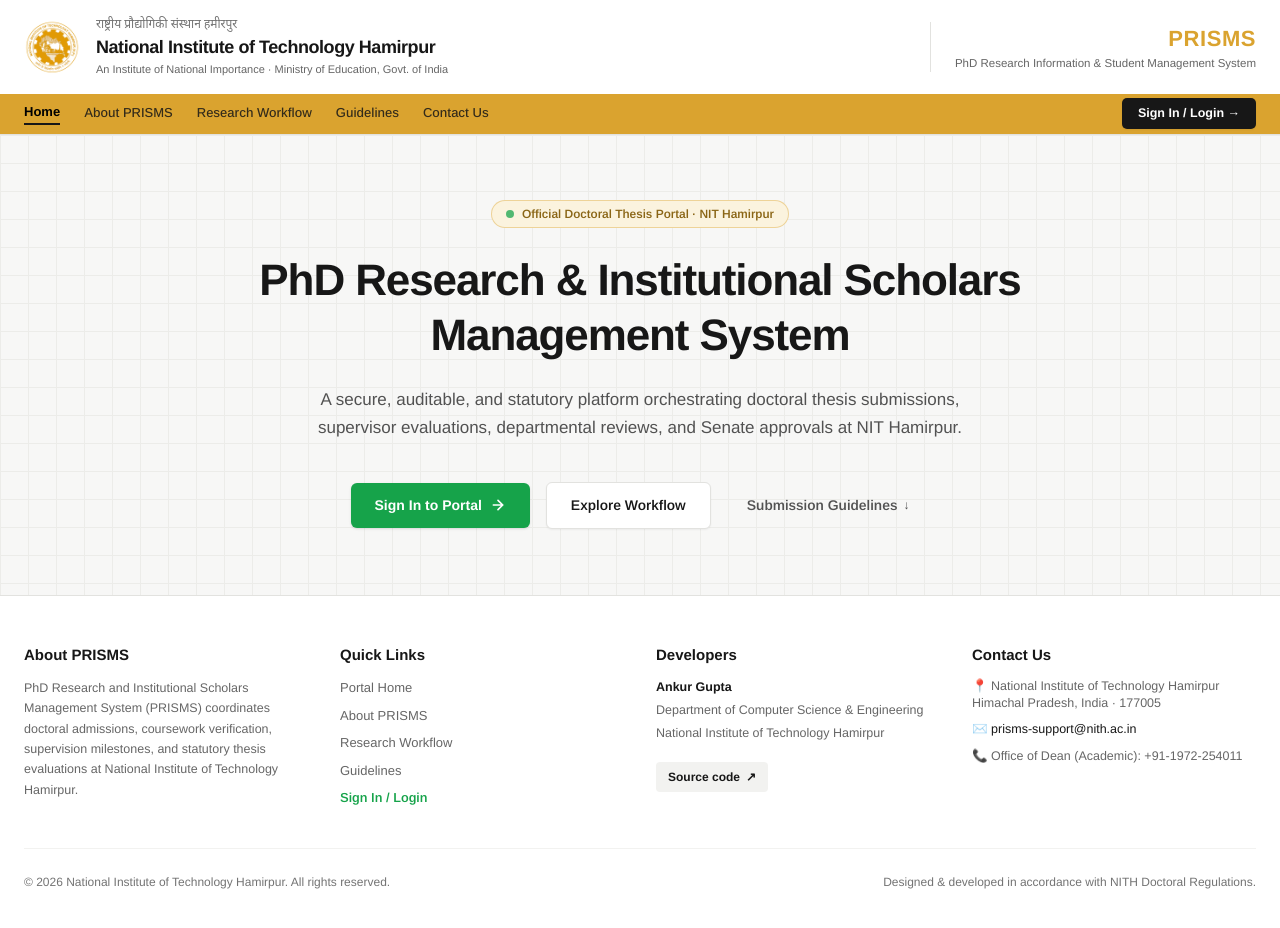
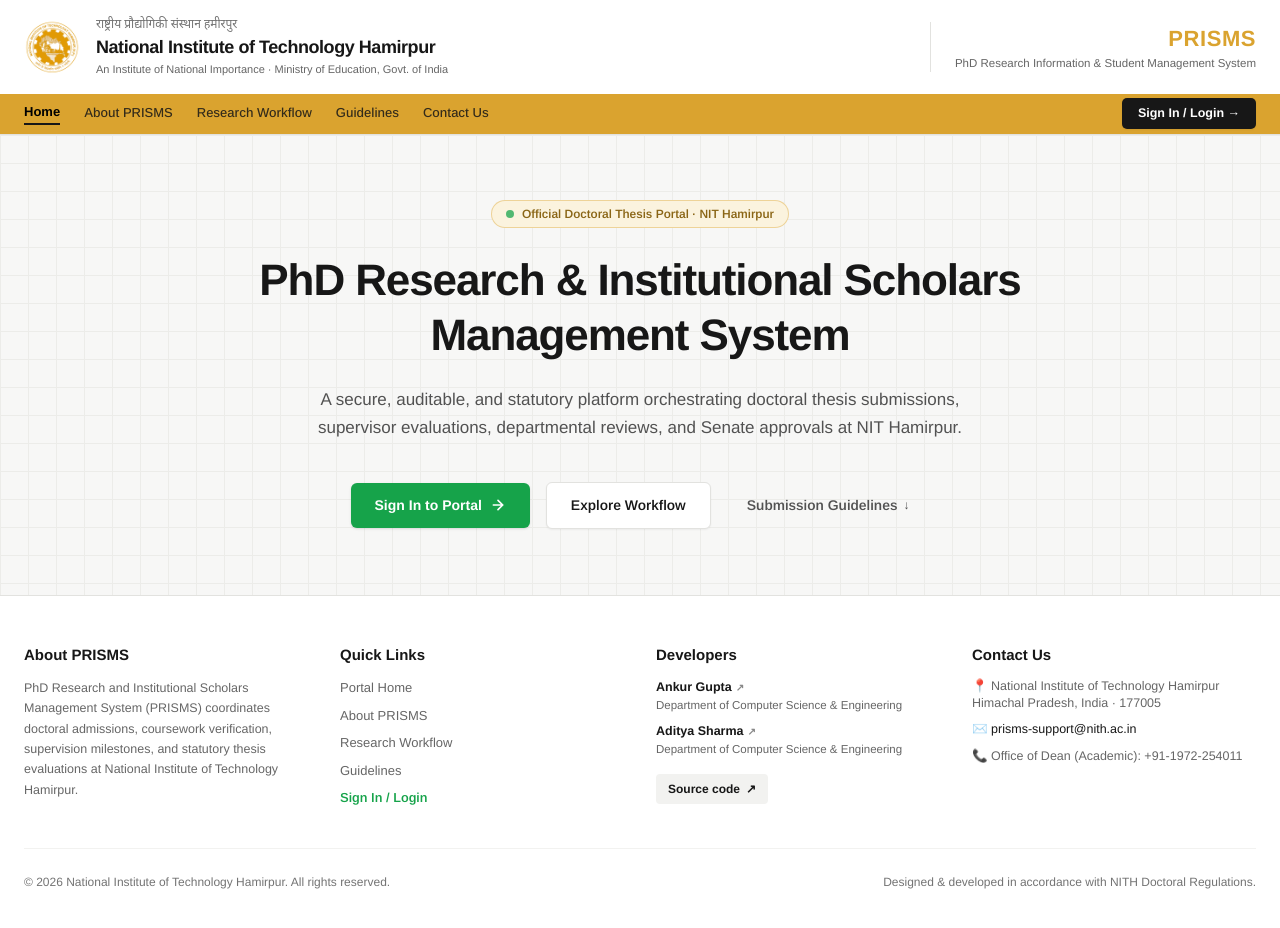
Before and after one commit to Ankur17nith/PRISMS, a Next.js app in the folder frontend/: page / in a window 1280 px wide. Shown: the top 928 px of the page. Built offline with nearby package versions, Linux system fonts and the light colour scheme; no server answers; a web font is replaced by a local one.

Commit message:
feat(ui): add linked PRISMS developer credits

```diff
--- a/frontend/src/app/login/page.tsx
+++ b/frontend/src/app/login/page.tsx
@@ -245,13 +245,36 @@
         <div>
           National Institute of Technology Hamirpur · PRISMS Doctoral Portal · Default password: <code className="bg-[#f2f2f0] px-1 py-0.5 rounded font-mono text-[11px]">ChangeMe-Dev-123</code>
         </div>
-        <div className="flex items-center gap-3 text-[11.5px]">
-          <span>Developer: <strong className="text-[#171717]">Ankur Gupta</strong> (CSE, NIT Hamirpur)</span>
+        <div className="flex flex-wrap items-center gap-3 text-[11.5px]">
+          <span>
+            Developers:{" "}
+            <a
+              href="https://ankur-portfolio-topaz.vercel.app/"
+              target="_blank"
+              rel="noopener noreferrer"
+              aria-label="Ankur Gupta portfolio (opens in new tab)"
+              className="font-bold text-[#171717] hover:text-[#16a34a] hover:underline transition focus:outline-none focus:ring-1 focus:ring-[#daa32f] rounded"
+            >
+              Ankur Gupta
+            </a>
+            {" & "}
+            <a
+              href="https://github.com/itzzadi04"
+              target="_blank"
+              rel="noopener noreferrer"
+              aria-label="Aditya Sharma GitHub profile (opens in new tab)"
+              className="font-bold text-[#171717] hover:text-[#16a34a] hover:underline transition focus:outline-none focus:ring-1 focus:ring-[#daa32f] rounded"
+            >
+              Aditya Sharma
+            </a>
+            {" "}(CSE, NIT Hamirpur)
+          </span>
           <a
             href="https://github.com"
             target="_blank"
-            rel="noreferrer"
-            className="font-bold text-[#171717] bg-[#f2f2f0] hover:bg-[#e2e2df] px-2 py-0.5 rounded transition"
+            rel="noopener noreferrer"
+            aria-label="PRISMS Source Code (opens in new tab)"
+            className="font-bold text-[#171717] bg-[#f2f2f0] hover:bg-[#e2e2df] px-2 py-0.5 rounded transition focus:outline-none focus:ring-1 focus:ring-[#daa32f]"
           >
             Source code ↗
           </a>
--- a/frontend/src/app/page.tsx
+++ b/frontend/src/app/page.tsx
@@ -252,6 +252,35 @@
                   <p className="text-[#666] text-[12px]">
                     Every submitted version, return remark, and approval timestamp is permanently retained in an immutable institutional archive.
                   </p>
+                </div>
+
+                <div className="bg-[#fcfcfb] border border-[#e2e2df] p-4 rounded-[6px] space-y-2 md:col-span-2">
+                  <h4 className="font-bold text-[#171717]">System Engineering & Development</h4>
+                  <p className="text-[#666] text-[12px]">
+                    PRISMS was designed and developed for the National Institute of Technology Hamirpur by:
+                  </p>
+                  <div className="flex flex-wrap items-center gap-3 pt-1">
+                    <a
+                      href="https://ankur-portfolio-topaz.vercel.app/"
+                      target="_blank"
+                      rel="noopener noreferrer"
+                      aria-label="Ankur Gupta portfolio (opens in new tab)"
+                      className="inline-flex items-center gap-1.5 text-[12.5px] font-bold text-[#171717] hover:text-[#16a34a] bg-white border border-[#e2e2df] px-3 py-1.5 rounded-[4px] hover:border-[#16a34a] transition focus:outline-none focus:ring-2 focus:ring-[#daa32f]"
+                    >
+                      <span>Ankur Gupta (Portfolio)</span>
+                      <span>↗</span>
+                    </a>
+                    <a
+                      href="https://github.com/itzzadi04"
+                      target="_blank"
+                      rel="noopener noreferrer"
+                      aria-label="Aditya Sharma GitHub profile (opens in new tab)"
+                      className="inline-flex items-center gap-1.5 text-[12.5px] font-bold text-[#171717] hover:text-[#16a34a] bg-white border border-[#e2e2df] px-3 py-1.5 rounded-[4px] hover:border-[#16a34a] transition focus:outline-none focus:ring-2 focus:ring-[#daa32f]"
+                    >
+                      <span>Aditya Sharma (GitHub)</span>
+                      <span>↗</span>
+                    </a>
+                  </div>
                 </div>
               </div>
 
@@ -591,17 +620,41 @@
             {/* Column 3: Developers (Figma 23:1475) */}
             <div className="space-y-3">
               <h4 className="font-bold text-[15px] text-[#171717]">Developers</h4>
-              <div className="space-y-1 text-[12.5px] text-[#666]">
-                <p className="font-bold text-[#171717]">Ankur Gupta</p>
-                <p>Department of Computer Science & Engineering</p>
-                <p>National Institute of Technology Hamirpur</p>
-              </div>
-              <div className="pt-2">
+              <ul className="space-y-2 text-[12.5px] text-[#666]">
+                <li>
+                  <a
+                    href="https://ankur-portfolio-topaz.vercel.app/"
+                    target="_blank"
+                    rel="noopener noreferrer"
+                    aria-label="Ankur Gupta portfolio (opens in new tab)"
+                    className="font-bold text-[#171717] hover:text-[#16a34a] hover:underline transition inline-flex items-center gap-1 focus:outline-none focus:ring-2 focus:ring-[#daa32f] rounded"
+                  >
+                    <span>Ankur Gupta</span>
+                    <span className="text-[10px] text-[#888]">↗</span>
+                  </a>
+                  <p className="text-[11.5px] text-[#666]">Department of Computer Science & Engineering</p>
+                </li>
+                <li>
+                  <a
+                    href="https://github.com/itzzadi04"
+                    target="_blank"
+                    rel="noopener noreferrer"
+                    aria-label="Aditya Sharma GitHub profile (opens in new tab)"
+                    className="font-bold text-[#171717] hover:text-[#16a34a] hover:underline transition inline-flex items-center gap-1 focus:outline-none focus:ring-2 focus:ring-[#daa32f] rounded"
+                  >
+                    <span>Aditya Sharma</span>
+                    <span className="text-[10px] text-[#888]">↗</span>
+                  </a>
+                  <p className="text-[11.5px] text-[#666]">Department of Computer Science & Engineering</p>
+                </li>
+              </ul>
+              <div className="pt-1">
                 <a
                   href="https://github.com"
                   target="_blank"
-                  rel="noreferrer"
-                  className="inline-flex items-center gap-1.5 text-[12px] font-bold text-[#171717] bg-[#f2f2f0] hover:bg-[#e2e2df] px-3 py-1.5 rounded transition"
+                  rel="noopener noreferrer"
+                  aria-label="PRISMS Source Code Repository (opens in new tab)"
+                  className="inline-flex items-center gap-1.5 text-[12px] font-bold text-[#171717] bg-[#f2f2f0] hover:bg-[#e2e2df] px-3 py-1.5 rounded transition focus:outline-none focus:ring-2 focus:ring-[#daa32f]"
                 >
                   <span>Source code</span>
                   <span>↗</span>
--- a/frontend/src/components/ApplicationShell.tsx
+++ b/frontend/src/components/ApplicationShell.tsx
@@ -356,17 +356,41 @@
             {/* Column 3: Developers (Figma 23:1475) */}
             <div className="space-y-3">
               <h4 className="font-bold text-[14px] text-[#171717]">Developers</h4>
-              <div className="space-y-1 text-[12px] text-[#666]">
-                <p className="font-bold text-[#171717]">Ankur Gupta</p>
-                <p>Department of Computer Science & Engineering</p>
-                <p>National Institute of Technology Hamirpur</p>
-              </div>
-              <div className="pt-1.5">
+              <ul className="space-y-2 text-[12px] text-[#666]">
+                <li>
+                  <a
+                    href="https://ankur-portfolio-topaz.vercel.app/"
+                    target="_blank"
+                    rel="noopener noreferrer"
+                    aria-label="Ankur Gupta portfolio (opens in new tab)"
+                    className="font-bold text-[#171717] hover:text-[#16a34a] hover:underline transition inline-flex items-center gap-1 focus:outline-none focus:ring-2 focus:ring-[#daa32f] rounded"
+                  >
+                    <span>Ankur Gupta</span>
+                    <span className="text-[10px] text-[#888]">↗</span>
+                  </a>
+                  <p className="text-[11px] text-[#666]">Department of CSE, NIT Hamirpur</p>
+                </li>
+                <li>
+                  <a
+                    href="https://github.com/itzzadi04"
+                    target="_blank"
+                    rel="noopener noreferrer"
+                    aria-label="Aditya Sharma GitHub profile (opens in new tab)"
+                    className="font-bold text-[#171717] hover:text-[#16a34a] hover:underline transition inline-flex items-center gap-1 focus:outline-none focus:ring-2 focus:ring-[#daa32f] rounded"
+                  >
+                    <span>Aditya Sharma</span>
+                    <span className="text-[10px] text-[#888]">↗</span>
+                  </a>
+                  <p className="text-[11px] text-[#666]">Department of CSE, NIT Hamirpur</p>
+                </li>
+              </ul>
+              <div className="pt-1">
                 <a
                   href="https://github.com"
                   target="_blank"
-                  rel="noreferrer"
-                  className="inline-flex items-center gap-1.5 text-[11.5px] font-bold text-[#171717] bg-[#f2f2f0] hover:bg-[#e2e2df] px-2.5 py-1 rounded transition"
+                  rel="noopener noreferrer"
+                  aria-label="PRISMS Source Code (opens in new tab)"
+                  className="inline-flex items-center gap-1.5 text-[11.5px] font-bold text-[#171717] bg-[#f2f2f0] hover:bg-[#e2e2df] px-2.5 py-1 rounded transition focus:outline-none focus:ring-2 focus:ring-[#daa32f]"
                 >
                   <span>Source code</span>
                   <span>↗</span>
```
